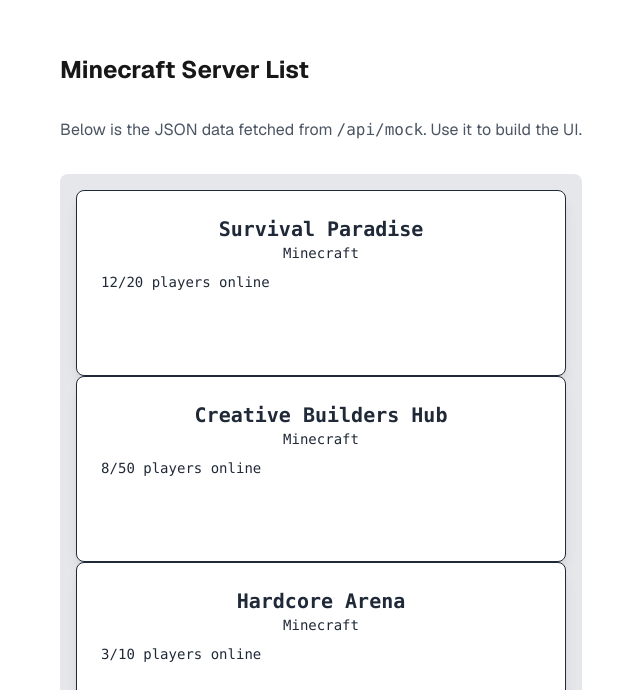
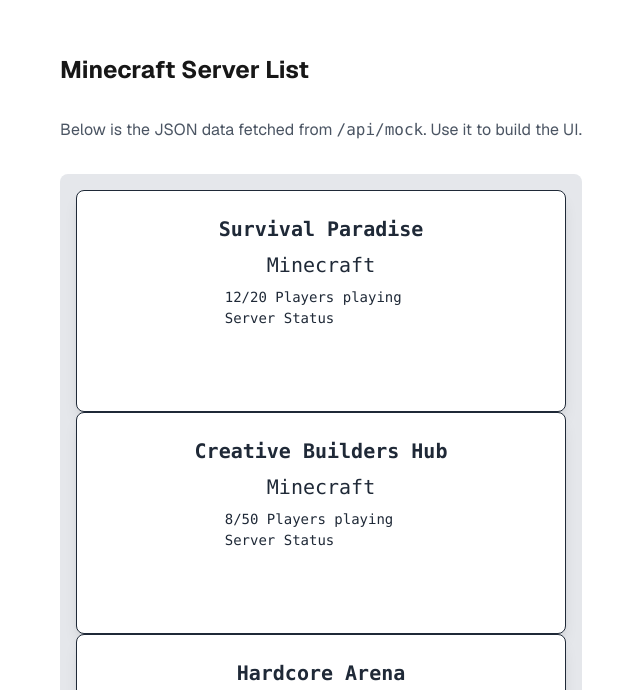
Before and after one commit to wontae-gramin9/sgh, a Next.js app: page / in a window 1280 px wide. Shown: the part 110-800 px from the top of the page, without its empty margins (319-959 px from the left). Built offline with nearby package versions, Linux system fonts and the light colour scheme.

Commit message:
[Update] Add Spinner to Card component + design update

```diff
--- a/src/app/components/Card.tsx
+++ b/src/app/components/Card.tsx
@@ -3,6 +3,7 @@
 import type { CardType } from "@/app/types/Card";
 import Button from "@/app/components/Button";
 import Badge from "@/app/components/Badge";
+import Spinner from "@/app/components/Spinner";
 import { useState } from "react";
 
 function Card(props: { card: CardType }) {
@@ -25,7 +26,6 @@
         body: JSON.stringify(payload),
       });
       const result = await response.json();
-      console.log(result);
       const newServerStatus = result.data.status;
       setServerStatus(newServerStatus);
     } catch (error) {
@@ -41,23 +41,32 @@
   return (
     <div className="rounded-lg border border-purple-3 bg-white-1 p-6 shadow-lg transition duration-500 hover:scale-1">
       <form onSubmit={handleSubmit}>
-        <div className="text-center">
-          <h2 className="text-xl font-semibold text-purple-2">{name}</h2>
-          <p>{game}</p>
-        </div>
-        <div className="mt-2 flex items-center justify-between">
-          <p>{players} players online</p>
+        <div className="flex flex-col items-center gap-2">
+          <h1 className="text-xl font-semibold text-purple-2">{name}</h1>
+          <h2 className="text-xl">{game}</h2>
+          <div>
+            <p>{players} Players playing</p>
+            <div className="flex items-center justify-center gap-2">
+              <span>Server Status</span>
               <Badge type={serverStatus === "online" ? "success" : "error"}>
                 {serverStatus === "online" ? "Online" : "Offline"}
               </Badge>
             </div>
-        <div className="mt-4 flex items-center justify-center">
+          </div>
+          <div className="mt-2 flex items-center justify-center">
             <Button
               className={`rounded-lg px-4 py-2 font-medium text-white-1`}
               disabled={loading}
             >
-            {serverStatus === "online" ? "Stop" : "Start"} Server
+              {loading ? (
+                <Spinner />
+              ) : serverStatus === "online" ? (
+                "Stop Server"
+              ) : (
+                "Start Server"
+              )}
             </Button>
+          </div>
         </div>
       </form>
     </div>
```
Lines whose indentation alone changed are shown as unchanged.
